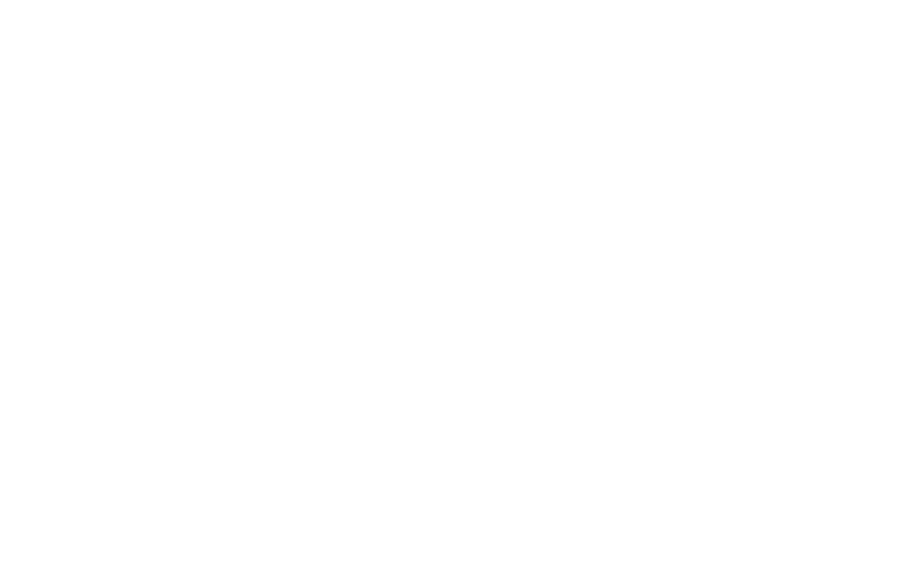
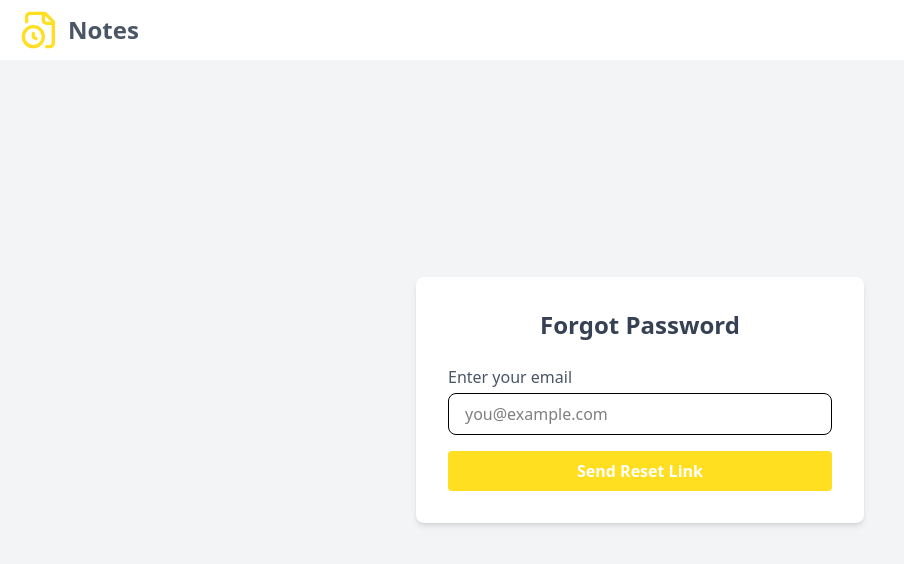
Before and after one commit to hemendraalawa/Notes, a React (Vite) app: page /forgot-password in a window 1280 px wide. Before the commit this address had no page. Shown: the top 564 px of the page, without its empty margins (0-904 px from the left). Built offline with nearby package versions, Linux system fonts and the light colour scheme.

Commit message:
forget-password and reset-password pages created and forget password feature working successfully

```diff
--- a/src/App.jsx
+++ b/src/App.jsx
@@ -1,6 +1,8 @@
 import { BrowserRouter, Route, Routes } from "react-router-dom";
-import LoginRegister from "./Pages/LoginRegister";
-import UserDashboard from "./Pages/UserDashboard";
+import LoginRegister from "./pages/LoginRegister";
+import UserDashboard from "./pages/UserDashboard";
+import ForgotPassword from "./pages/ForgotPassword";
+import ResetPassword from "./pages/ResetPassword";
 import './index.css';
 
 
@@ -10,6 +12,8 @@
       <Routes>
         <Route path="/" element={<LoginRegister />} />
         <Route path="/dashboard" element={<UserDashboard />} />
+        <Route path="/forgot-password" element={<ForgotPassword />} />
+        <Route path="/reset-password/:token" element={<ResetPassword />} />
       </Routes>
     </BrowserRouter>
   );
--- /dev/null
+++ b/src/Pages/ForgotPassword.jsx
@@ -0,0 +1,68 @@
+import React, { useState } from "react";
+import { FileClock } from "lucide-react";
+import axios from "axios";
+import { useNavigate } from "react-router-dom";
+
+const ForgotPassword = () => {
+  const [email, setEmail] = useState("");
+  const [message, setMessage] = useState("");
+  const navigate = useNavigate();
+
+  const handleSubmit = async (e) => {
+    e.preventDefault();
+    try {
+      const res = await axios.post("http://localhost:5000/api/auth/forgot-password", {
+        email,
+      });
+
+      const { resetToken } = res.data;
+
+      setMessage("Redirecting to reset page...");
+      // Redirect to reset-password page with token
+      navigate(`/reset-password/${resetToken}`);
+    } catch (err) {
+      setMessage("Error sending reset link. Try again.");
+    }
+  };
+
+  return (
+    <div className="flex justify-center items-center h-screen bg-gray-100 px-4">
+      <div className="flex items-center gap-2 px-5 loginNav absolute z-20 top-0 left-0 bg-white w-full h-[60px]">
+        <FileClock className="text-yellow-300 w-10 h-10" />
+        <p className="font-bold text-2xl text-gray-600">Notes</p>
+      </div>
+      <div className="bg-white p-8 rounded-lg shadow-md w-full max-w-md">
+        <h2 className="text-2xl font-bold mb-6 text-center text-gray-700">
+          Forgot Password
+        </h2>
+
+        <form onSubmit={handleSubmit} className="space-y-4">
+          <div>
+            <label className="block text-gray-600 mb-1">Enter your email</label>
+            <input
+              type="email"
+              className="w-full px-4 py-2 border rounded-lg focus:outline-none focus:ring-2 focus:ring-blue-400"
+              placeholder="you@example.com"
+              value={email}
+              onChange={(e) => setEmail(e.target.value)}
+              required
+            />
+          </div>
+
+          <button
+            type="submit"
+            className="w-full bg-yellow-300 hover:bg-yellow-400 text-white font-semibold py-2 px-4 rounded"
+          >
+            Send Reset Link
+          </button>
+        </form>
+
+        {message && (
+          <p className="mt-4 text-center text-sm text-gray-600">{message}</p>
+        )}
+      </div>
+    </div>
+  );
+};
+
+export default ForgotPassword;
--- a/src/Pages/LoginRegister.jsx
+++ b/src/Pages/LoginRegister.jsx
@@ -3,6 +3,8 @@
 import { useNavigate } from "react-router-dom";
 import axios from "../api/axios";
 import { AuthContext } from "../context/AuthContext";
+import { Link } from "react-router-dom";
+
 
 const LoginRegister = () => {
   const [currState, setCurrState] = useState("Sign In");
@@ -149,9 +151,15 @@
                     />
                     Remember Me
                   </label>
-                  <a href="#" className="text-yellow-400 hover:underline">
+                  {/* <a href="#" className="text-yellow-400 hover:underline">
                     Forget Password?
-                  </a>
+                  </a> */}
+                  <Link
+                    to="/forgot-password"
+                    className="text-yellow-400 hover:underline"
+                  >
+                    Forgot Password?
+                  </Link>
                 </div>
               )}
             </form>
--- /dev/null
+++ b/src/Pages/ResetPassword.jsx
@@ -0,0 +1,84 @@
+import React, { useState } from "react";
+import axios from "axios";
+import { useParams, useNavigate } from "react-router-dom";
+
+const ResetPassword = () => {
+  const { token } = useParams(); // token from URL
+  const navigate = useNavigate();
+
+  const [newPassword, setNewPassword] = useState("");
+  const [confirmPassword, setConfirmPassword] = useState("");
+  const [message, setMessage] = useState("");
+  const [loading, setLoading] = useState(false);
+
+  const handleSubmit = async (e) => {
+  e.preventDefault();
+
+  if (newPassword !== confirmPassword) {
+    setMessage("Passwords do not match.");
+    return;
+  }
+
+  try {
+    setLoading(true);
+    const res = await axios.post(`http://localhost:5000/api/auth/reset-password/${token}`, {
+      password: newPassword,
+    });
+
+    setMessage("Password has been reset successfully!");
+    setTimeout(() => {
+      navigate("/");
+    }, 2000);
+  } catch (err) {
+    console.error("Reset error:", err);
+    setMessage("Something went wrong. Please try again.");
+  } finally {
+    setLoading(false);
+  }
+};
+
+
+  return (
+    <div className="min-h-screen bg-gray-100 flex items-center justify-center">
+      <div className="bg-white p-8 rounded-lg shadow-md w-full max-w-md">
+        <h2 className="text-2xl font-bold text-center text-gray-700 mb-6">
+          Reset Password
+        </h2>
+
+        <form onSubmit={handleSubmit}>
+          <input
+            type="password"
+            placeholder="New Password"
+            className="w-full px-4 py-2 mb-4 border border-gray-300 rounded-md focus:outline-none focus:ring-2 focus:ring-blue-400"
+            value={newPassword}
+            onChange={(e) => setNewPassword(e.target.value)}
+            required
+          />
+
+          <input
+            type="password"
+            placeholder="Confirm New Password"
+            className="w-full px-4 py-2 mb-4 border border-gray-300 rounded-md focus:outline-none focus:ring-2 focus:ring-blue-400"
+            value={confirmPassword}
+            onChange={(e) => setConfirmPassword(e.target.value)}
+            required
+          />
+
+          <button
+            type="submit"
+            disabled={loading}
+            className="w-full bg-blue-500 text-white font-bold py-2 px-4 rounded-md hover:bg-blue-600 transition duration-300"
+          >
+            {loading ? "Resetting..." : "Reset Password"}
+          </button>
+        </form>
+
+        {message && (
+          <p className="text-center text-sm text-gray-600 mt-4">{message}</p>
+        )}
+      </div>
+    </div>
+  );
+};
+
+export default ResetPassword;
```
